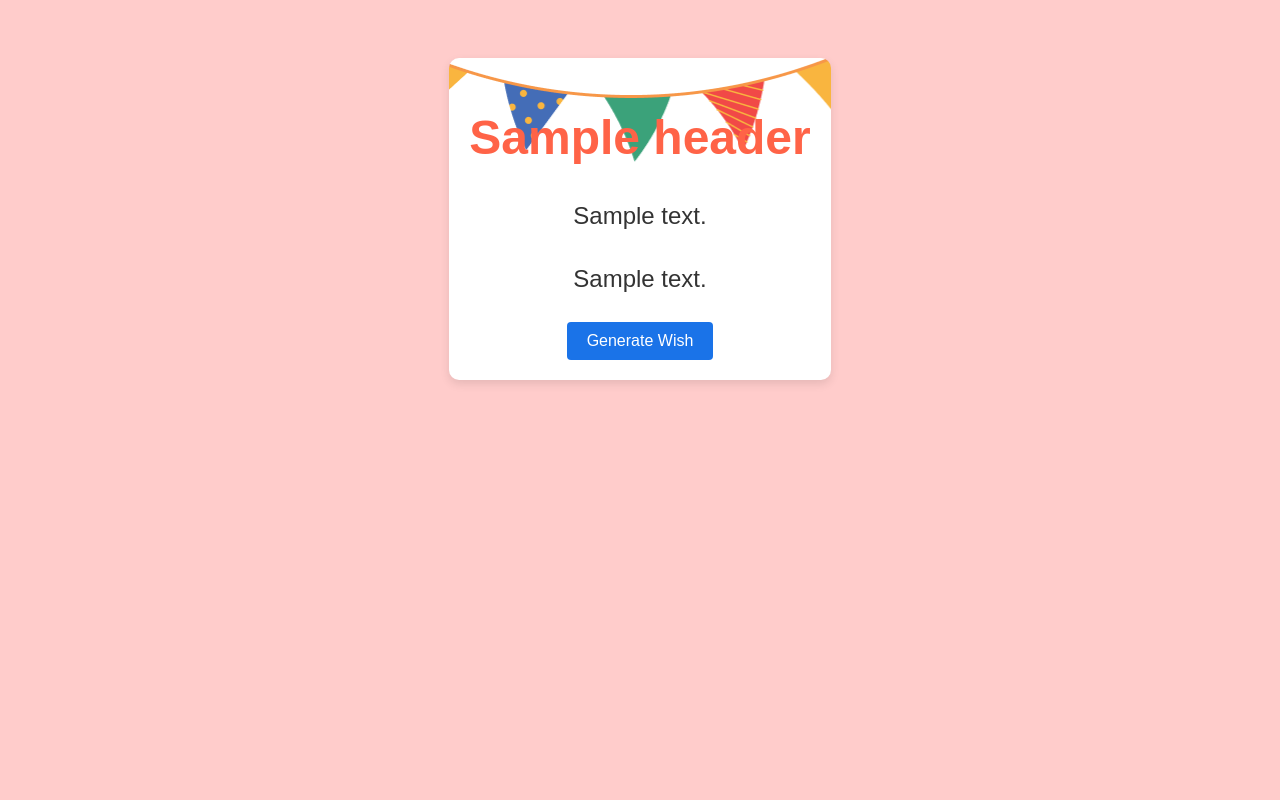
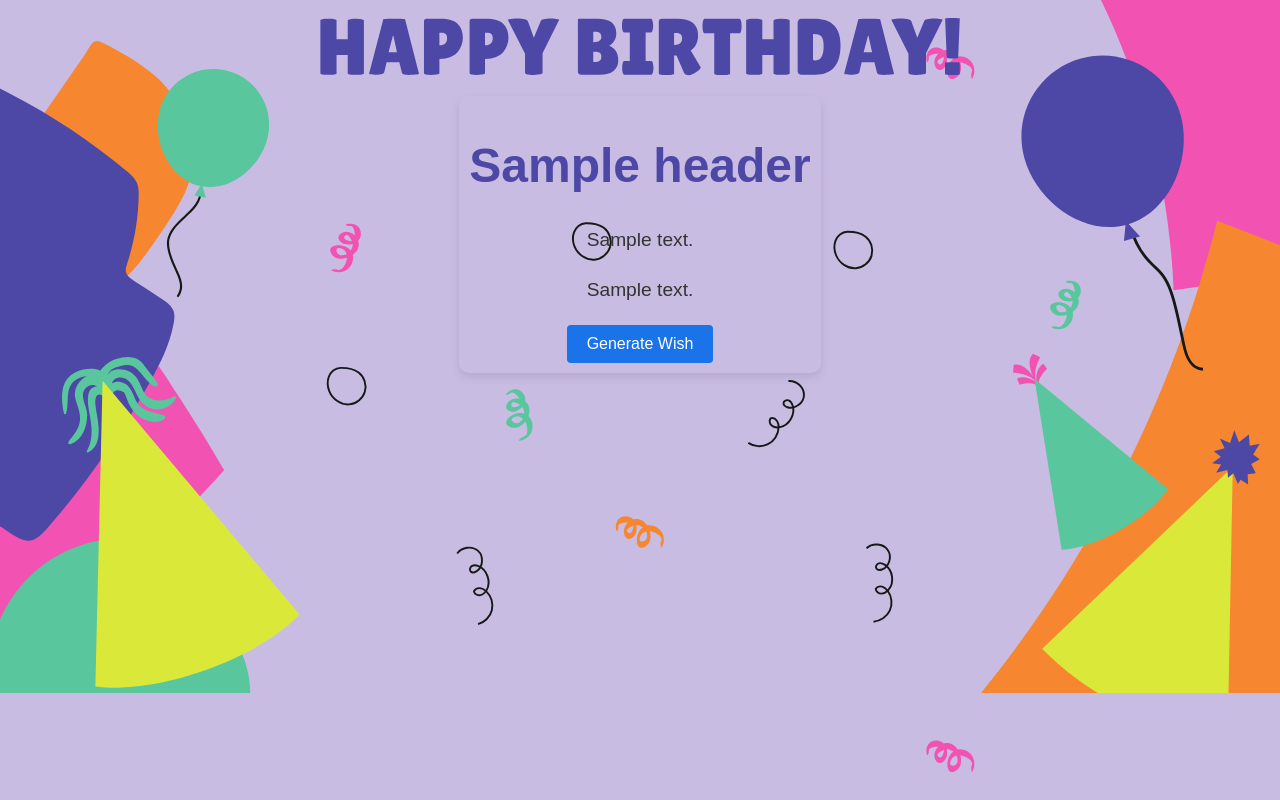
Before and after one commit to VKlapan/birthdayGenerator, a Flask app: template templates/birthday.html in a window 1280 px wide. Run offline with Flask 2, Linux system fonts and the light colour scheme; the template is opened without the code that fills it: most values are stand-ins (such as "Sample title", 1, 10 or a date in 2020).

Commit message:
updated the styles

```diff
--- a/static/style.css
+++ b/static/style.css
@@ -1,26 +1,64 @@
 body {
   font-family: Arial, sans-serif;
   text-align: center;
-  background-color: #ffcccb;
   color: #333;
+  background-color: #c9bce3;
+  background-image: url("./images/bg.svg");
+  background-size: contain;
+  background-position: center;
+  background-repeat: repeat-y;
+  margin: 0;
 }
 h1 {
-  color: #ff6347;
+  color: #4d48a6;
   font-size: 3rem;
 }
+.box {
+  height: 100%;
+  display: flex;
+  justify-content: space-between;
+}
+
+.left-field {
+  min-width: 300px;
+  @media (width <= 1024px) {
+    display: none;
+  }
+}
+
+.right-field {
+  min-width: 300px;
+  @media (width <= 1024px) {
+    min-width: 150px;
+  }
+}
+
+.image-field {
+  height: 100%;
+  width: 300px;
+  @media (width <= 1024px) {
+    width: 150px;
+  }
+}
+.image-title {
+  height: 100%;
+  @media (width <= 1024px) {
+    width: 150px;
+  }
+}
 p {
-  font-size: 1.5rem;
+  font-size: 1.2rem;
   line-height: 1.6;
+  @media (width <= 1024px) {
+    font-size: 1rem;
+  }
 }
 .container {
-  margin-top: 50px;
-  padding: 20px;
-  background-image: url("./images/bg.png");
-  background-repeat: no-repeat;
-  background-color: #fff;
+  padding: 10px;
   border-radius: 10px;
   box-shadow: 0 4px 10px rgba(0, 0, 0, 0.1);
   display: inline-block;
+  max-width: 400px;
 }
 
 button {
@@ -36,66 +74,3 @@ button {
 button:hover {
   background-color: #1557b0;
 }
-
-/* body {
-  font-family: Arial, sans-serif;
-  line-height: 1.6;
-  margin: 0;
-  padding: 20px;
-  background-color: #f0f2f5;
-}
-
-.container {
-  max-width: 800px;
-  margin: 0 auto;
-  padding: 20px;
-  background-color: white;
-  border-radius: 10px;
-  box-shadow: 0 2px 4px rgba(0, 0, 0, 0.1);
-}
-
-h1 {
-  text-align: center;
-  color: #1a73e8;
-}
-
-form {
-  display: flex;
-  flex-direction: column;
-  gap: 10px;
-  margin-bottom: 20px;
-}
-
-input {
-  padding: 10px;
-  border: 1px solid #ddd;
-  border-radius: 4px;
-  font-size: 16px;
-}
-
-button {
-  padding: 10px 20px;
-  background-color: #1a73e8;
-  color: white;
-  border: none;
-  border-radius: 4px;
-  cursor: pointer;
-  font-size: 16px;
-}
-
-button:hover {
-  background-color: #1557b0;
-}
-
-.wish-container {
-  background-color: #f8f9fa;
-  padding: 20px;
-  border-radius: 4px;
-  white-space: pre-wrap;
-}
-
-pre {
-  font-family: Arial, sans-serif;
-  margin: 0;
-  white-space: pre-wrap;
-} */
--- a/templates/birthday.html
+++ b/templates/birthday.html
@@ -10,17 +10,31 @@
     />
   </head>
   <body>
+    <div class="box">
+      <div class="left-field">
+        <img class="image-field" src="./static/images/left-field.svg" alt="" />
+      </div>
+      <div class="center-field">
+        <div>
+          <img class="image-title" src="./static/images/bd.svg" alt="" />
+        </div>
         <div class="container">
           {% if counter % 10 != 0 and counter != 0 %}
           <h1>{{ header }}</h1>
           <p>{{ body1 }}</p>
           <p>{{ body2 }}</p>
           {% else %}
-      <p>That's enough ))) Let's see next year</p>
+          <p>That's enough ;-)))</p>
+          <p>Let's see next year</p>
           {% endif %}
           <form method="POST">
             <button type="submit">Generate Wish</button>
           </form>
         </div>
+      </div>
+      <div class="right-field">
+        <img class="image-field" src="./static/images/right-field.svg" alt="" />
+      </div>
+    </div>
   </body>
 </html>
```
Also changed, not shown: static/images/bd.svg (added), static/images/bg.svg (added), static/images/left-field.svg (added), static/images/right-field.svg (added). Lines whose indentation alone changed are shown as unchanged.
